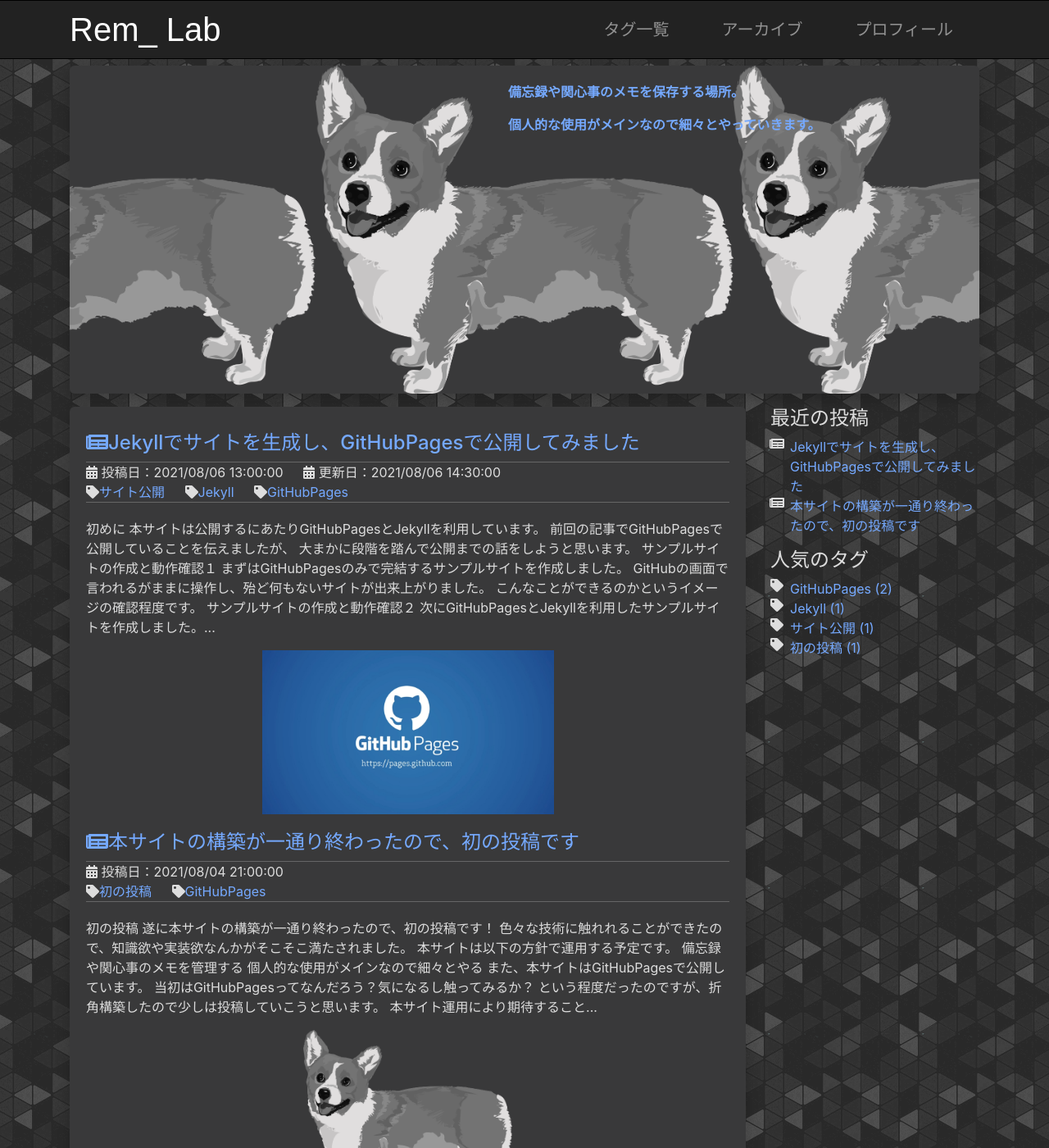
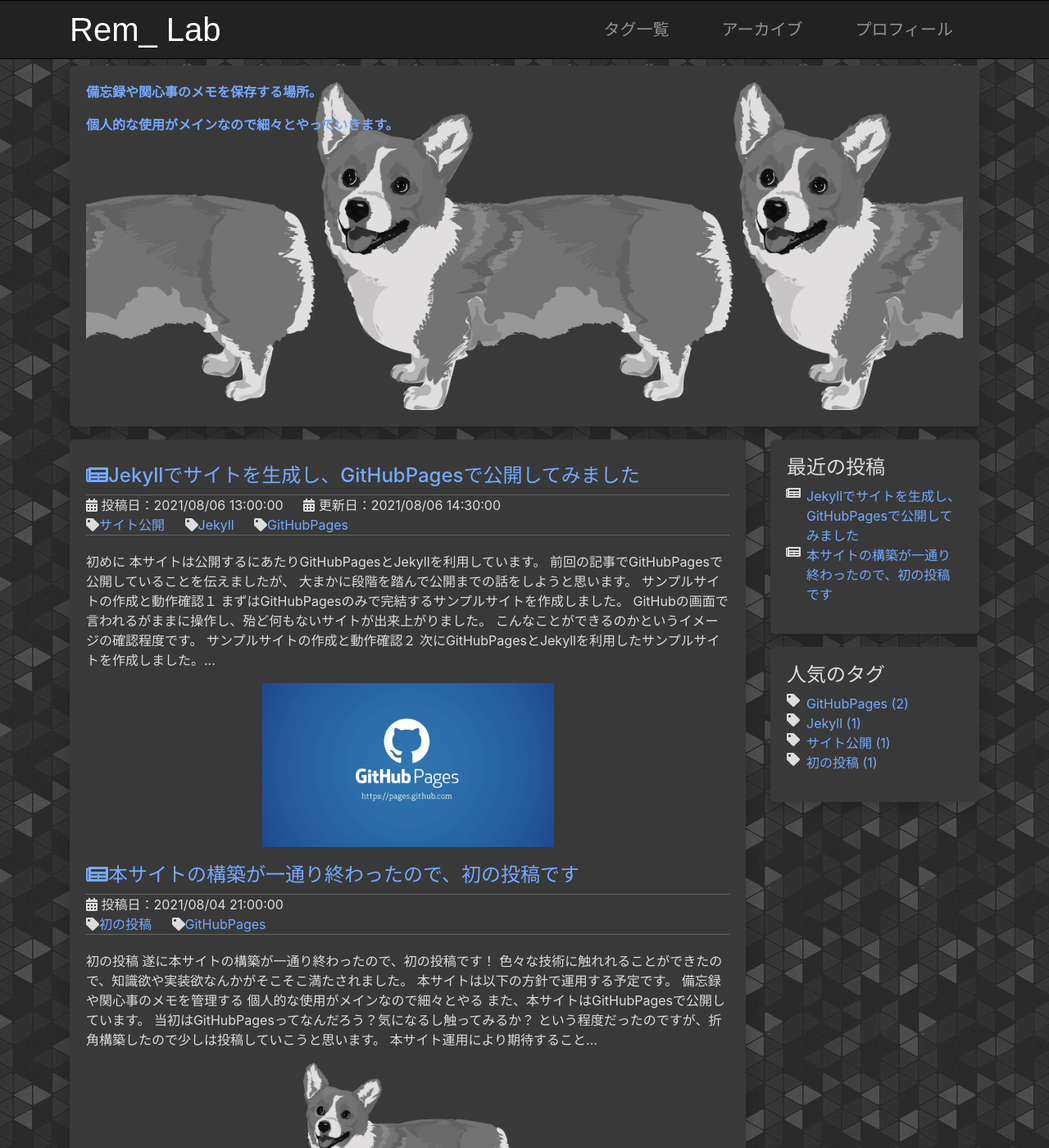
Before and after one commit to silverag-corgi/blog-old, a Jekyll site: the page built from index.html, in a window 1280 px wide and 1400 px high. Shown: the whole window at 82% size. Built offline with Jekyll 4.4.1, drawn with Linux system fonts in a browser that asks for light colours; the list of posts is cut into pages by our own code.

Commit message:
[c_mod] テーマ(JekyllCleanDark)編集
theme.css整理

```diff
--- a/_includes/footer.html
+++ b/_includes/footer.html
@@ -1,8 +1,6 @@
-    <footer class="footer-distributed">
+    <footer class="footer">
       <div class="container">
-        <div class="footer">
-          <p>{{ site.author }} &copy; {{ site.copyright }}</p>
-          {% include social.html %}
-        </div>
+        <p>{{ site.author }} &copy; {{ site.copyright }}</p>
+        {% include social.html %}
       </div>
     </footer>
--- a/_includes/sidebar.html
+++ b/_includes/sidebar.html
@@ -1,4 +1,4 @@
-<div class="sidebar ">
+<div class="sidebar-card ">
   <h2>最近の投稿</h2>
   <ul class="fa-ul">
     {% for post in site.posts limit:site.recent_posts %}
@@ -10,7 +10,7 @@
   </ul>
 </div>
 
-<div class="sidebar">
+<div class="sidebar-card">
   <h2>人気のタグ</h2>
 
   {% comment %}
--- a/_layouts/page.html
+++ b/_layouts/page.html
@@ -1,19 +1,21 @@
 {% include header.html %}
     <div class="wrapper">
       <div class="content">
-        <div class="container container-center">
+        <div class="container">
 
           <div class="row">
             <div class="col-md-12">
-              <div class="card site-header-img">
-                <span>{{ site.description }}</span>
+              <div class="site-card">
+                <div class="site-header-img">
+                  <span>{{ site.description }}</span>
+                </div>
               </div>
             </div>
           </div>
 
           <div class="row">
             <div class="col-md-9">
-              <div class="card">
+              <div class="post-card">
                 {{ content }}
               </div>
             </div>
--- a/assets/css/theme.scss
+++ b/assets/css/theme.scss
@@ -1,9 +1,32 @@
 ---
 ---
-@mixin font-size($size) {
-  font-size: $size;
-  font-size: calculateRem($size);
-}
+
+//******************************************************************************
+// HTML構成
+//******************************************************************************
+//
+// 01 | nav
+//    |   .container
+// 02 | .wrapper
+//    |   .content
+//    |     .container
+//    |       .row
+//    |         .col-md-12
+//    |           .site-card
+//    |       .row
+//    |         .col-md-9
+//    |           .post-card
+//    |         .col-md-3
+//    |           .sidebar-card
+//    |           .sidebar-card
+// 03 | .footer
+//    |   .container
+//
+
+//******************************************************************************
+// 関数
+//******************************************************************************
+
 @mixin transition($args...) {
   -webkit-transition: $args;
   -moz-transition: $args;
@@ -12,69 +35,38 @@
   transition: $args;
 }
 
-//********************************************************
-//                    Variables
-//********************************************************
+//******************************************************************************
+// 変数
+//******************************************************************************
 
-$accent-color: #75A9FF;
-$font-color: #dddddd;
-$background-color: #292929;
-$post-panel-color: #39393a;
-$footer-background-color: #292c2f;
-$note-color: #87CEFA;
-$warning-color: #ffff00;
+$font-accent-color:             #75A9FF; // Blue Style
+$font-color:                    #dddddd; // Gray Style
+
+$background-body-color:         #292929; // Black Style
+$background-navi-color:         #222222; // Black Style
+$background-site-card-color:    #39393a; // Black Style
+$background-post-card-color:    #39393a; // Black Style
+$background-sidebar-card-color: #39393a; // Black Style
+$background-footer-color:       #292929; // Black Style
+
+$note-color:                    #87CEFA; // Light Sky Blue
+$warning-color:                 #ffff00; // Yellow
 
 $site-header-img: 'pics/site-header/corgi01.png';
-$site-bg-img: 'pics/background/gplay.png';
-$site-icon-img: 'pics/icon/corgi01.jpg';
+$site-bg-img:     'pics/background/gplay.png';
+$site-icon-img:   'pics/icon/corgi01.jpg';
 
-//********************************************************
-//                  Common styles
-//********************************************************
+//******************************************************************************
+// タグ要素
+//******************************************************************************
+
 body {
   color: $font-color;
-  background: $background-color url($site-bg-img);
-}
-.site-header-img {
-  background-image: url($site-header-img);
-//background-repeat: no-repeat;
-  background-position: center;
-  background-size: contain;
-  height: 400px;
-  margin-bottom: 10px;
-  span {
-    color: $accent-color;
-    font-weight: bold;
-    width: 50%;
-    margin: 0 20px 0 auto;
-  }
-}
-.post-header-img {
-  background-repeat: no-repeat;
-  background-position: center;
-  background-size: contain;
-  height: 400px;
-  margin-bottom: 1rem;
-}
-.post-content-img {
-  background-repeat: no-repeat;
-  background-position: center;
-  background-size: contain;
-  height: 400px;
-  margin-bottom: 1rem;
-}
-.card {
-  background-color: $post-panel-color;
-  box-shadow: 0 0 0 0, 0 8px 16px rgba(0, 0, 0, 0.2);
-  border: 0px;
-  border-radius: 6px;
-  padding: 20px;
-  font-size: 16px;
-  margin-bottom: 1em;
+  background: $background-body-color url($site-bg-img);
 }
 
-h1 { font-size: 2em; }
-h2 { font-size: 1.5em; }
+h1 { font-size: 2.00em; }
+h2 { font-size: 1.50em; }
 h3 { font-size: 1.17em; }
 h4 { font-size: 1.12em; }
 h5 { font-size: 0.83em; }
@@ -94,203 +86,59 @@
   text-align: center;
 }
 
-blockquote {
-  color: #bbb;
-  font-size: 1em;
+a {
+  color: $font-accent-color;
 }
 
-a {
-  color: $accent-color;
-}
+table {
+  background-color: #333333;
+  margin: 0 auto 10px auto;
+  border-radius: 5px;
+  border-style: hidden;
 
-.page-link {
-  color: $font-color;
-  background-color: $background-color;
-}
-
-.fa-ul {
-  margin-left: 1.5em;
-}
-
-//********************************************************
-//                    Social Links
-//********************************************************
-ul.social-media {
-  text-align: center;
-  padding: 0 0 10px 0;
-  li {
-    display: inline-block;
+  th {
+    text-align: center;
+    padding: 0.5em 0.75em;
+    border: 1px solid #5e5e5e;
   }
-  li > a {
-    width: 45px;
-    height: 45px;
-    @include transition(color 0.2s);
-    display: inline-block;
-    color: white;
-    &:hover {
-      color: $accent-color;
-    }
+  td {
+    padding: 0.5em;
+    border: 1px solid #5e5e5e;
   }
 }
 
-
-//********************************************************
-//                    Share
-//********************************************************
-.share-bar{
-  text-align: right;
+table.wide {
+  width: 100%;
+  max-width: 100%;
 }
 
-ul.share-buttons {
-  list-style: none;
-  padding: 0;
-  li {
-    display: inline-block;
-    .fa-facebook-f,
-    .fa-twitter,
-    .fa-google-plus-g,
-    .fa-linkedin-in,
-    .fa-envelope,
-    .fa-pinterest-p {
-      color: #ffffff
-    }
-    a {
-      text-decoration: none;
-    }
-    -webkit-transition: -webkit-transform .4s;
-    -moz-transition: -moz-transform .4s;
-    -ms-transition: -ms-transform .4s;
-    -o-transition: -o-transform .4s;
-    transition: transform .4s;
-  }
+//******************************************************************************
+// ラッパー：要素を包む要素のスタイル
+//******************************************************************************
 
-  // Square frame
-  li.share-facebook .fa-square { color: #3B5998;}
-  li.share-twitter .fa-square { color: #55acee;}
-  li.share-google-plus .fa-square { color: #dd4b39;}
-  li.share-linkedin .fa-square { color: #4875B4;}
-  li.share-pinterest .fa-square { color: #BD081C;}
-  li.share-envelope .fa-square { color: #3B5998;}
-  // Circle frame
-  li.share-facebook .fa-circle { color: #3B5998;}
-  li.share-twitter .fa-circle { color: #55acee;}
-  li.share-google-plus .fa-circle { color: #dd4b39;}
-  li.share-linkedin .fa-circle { color: #4875B4;}
-  li.share-pinterest .fa-circle { color: #BD081C;}
-  li.share-envelope .fa-circle { color: #3B5998;}
-
-  li:hover {
-    -webkit-transform: scale(1.3,1.3);
-    -moz-transform: scale(1.3,1.3);
-    -ms-transform: scale(1.3,1.3);
-    -o-transform: scale(1.3,1.3);
-    transform: scale(1.3,1.3);
-  }
+.wrapper {
+  padding-top: 80px;
+  min-height: 100%;
+  position: relative;
 }
 
-//********************************************************
-//                    Post
-//********************************************************
-div.posts {
-
-}
-div.post {
-
-}
-h2.post-title {
-  padding-top: 10px;
-  text-align: left;
-}
-div.post-meta {
-  z-index: 1;
-  border-width: 1px 0;
-  border-color: #666666;
-  border-style: solid;
-  margin: 0 0 20px;
-  .post-time, .post-tag {
-    display: inline;
-    ul {
-      margin: 0;
-      padding: 0;
-    }
-    ul > li {
-      display: inline-block;
-      padding: 0 20px 0 0;
-    }
-  }
-}
-div.post-desc {
-
-}
-div.post-image {
-  background-repeat: no-repeat;
-  background-position: center;
-  background-size: contain;
-  height: 200px;
-  margin-bottom: 10px;
-}
-div.post-navi {
-
-}
-div.post-footer {
-  height: 40px;
-  display: table;
-  width: 100%;
-  position: relative;
-  margin-top: 32px;
-  text-align: center;
+.content {
+  padding-bottom: 200px;
 }
 
-//********************************************************
-//                    Note / Warning
-//********************************************************
-blockquote{
-  border-left: 2px solid #666;
-  padding-left: 20px;
-  font-style: italic;
-}
+//******************************************************************************
+// ヘッダ：ナビバーやサイトヘッダ画像のスタイル
+//******************************************************************************
 
-blockquote.note p,
-blockquote.warning p{
-  height: 48px;
-  vertical-align: middle;
-  padding: 10px;
-  font-style: normal;
-}
-
-.note {
-  font-style: normal;
-  position:relative;
-  border: 0;
-  padding-left: 30px;
-}
-.note:before {
-  font-style: normal;
-  content: "\f06a";
-  font-size: 2em;
-  font-family: "Font Awesome 5 Free";
-  font-weight: 900;
-  left: 0;
-  position:absolute;
-  top: 0;
-  color: $note-color;
-}
-.warning:before {
-  content: "\f071";
-  color: $warning-color;
-}
-
-//********************************************************
-//                    Header
-//********************************************************
 nav {
-  background-color: #222;
+  background-color: $background-navi-color;
   border-color: #080808;
   font-size: 20px;
   font-family: "Ubuntu", sans-serif;
   padding: 0 10px !important;
   border-top: 1px #000000 solid;
   border-bottom: 1px #000000 solid;
+
   .navbar-brand, .nav-link {
     color: #777;
     @include transition(color 0.31s);
@@ -326,116 +174,271 @@
   }
 }
 
-//********************************************************
-//                 Table
-//********************************************************
+.site-card {
+  background-color: $background-site-card-color;
+  box-shadow: 0 0 0 0, 0 8px 16px rgba(0, 0, 0, 0.2);
+  border: 0px;
+  border-radius: 6px;
+  padding: 20px;
+  font-size: 16px;
+  margin-bottom: 1em;
 
-.post-content > table {
-  background-color: #333333;
-  margin: 0 auto 10px;
-  border-top-left-radius: 5px;
-  border-top-right-radius: 5px;
-
-  tbody {
-    box-shadow: inset 0 1px 10px rgba(0, 0, 0, 0.3), 0 1px 0 rgba(255, 255, 255, 0.1), 0 -1px 0 rgba(0, 0, 0, 0.5);
-  }
-
-  th {
-    text-transform: uppercase;
-    text-align: center;
-    padding: .5em .75em;
-  }
-  td {
-    padding: .5em;
-  }
-
-}
-
-table.wide {
-  width: 100%;
-  max-width: 100%;
-}
-
-table.inner-borders {
-  border-collapse: collapse;
-  border-style: hidden;
-  td {
-    border: 1px solid #5e5e5e;
+  .site-header-img {
+    background-image: url($site-header-img);
+//  background-repeat: no-repeat;
+    background-position: center;
+    background-size: contain;
+    height: 400px;
+    span {
+      color: $font-accent-color;
+      font-weight: bold;
+      display: block;
+    }
   }
 }
 
-//********************************************************
-//                    Footer
-//********************************************************
+//******************************************************************************
+// フッタ：著作権情報やSNSアイコンのスタイル
+//******************************************************************************
+
 .footer {
-  text-align: center;
-}
-
-.footer-distributed {
-  background-color: $footer-background-color;
+  background-color: $background-footer-color;
   font: normal 16px sans-serif;
   padding: 20px 25px;
-  margin-top: 80px;
   text-align: center;
+  width: 100%;
   bottom: 0;
-  left: 0;
-  width: 100%;
   position: absolute;
 }
 
-.box h3{
-	text-align:center;
-	position:relative;
-	top:80px;
-}
-.box {
-	width:70%;
-	height:200px;
-	background:#FFF;
-	margin:40px auto;
-}
-.wrapper{
-  padding-top: 80px;
-  min-height: 100%;
-  position: relative;
-}
-.content{
-  padding-bottom: 250px;
+//******************************************************************************
+// サイドバー
+//******************************************************************************
+
+.sidebar-card {
+  background-color: $background-sidebar-card-color;
+  box-shadow: 0 0 0 0, 0 8px 16px rgba(0, 0, 0, 0.2);
+  border: 0px;
+  border-radius: 6px;
+  padding: 20px;
+  font-size: 16px;
+  margin-bottom: 1em;
 }
 
-.post-content h1,
-.post-content h2,
-.post-content h3,
-.post-content h4,
-.post-content h5,
-.post-content h6 {
-  padding-top: 50px;
-  margin-top: -50px;
+//******************************************************************************
+// 記事
+//******************************************************************************
+
+.posts {
+  .post {
+    .post-title {
+      padding-top: 10px;
+    }
+    .post-desc {
+
+    }
+    .post-image {
+      background-repeat: no-repeat;
+      background-position: center;
+      background-size: contain;
+      height: 200px;
+      margin-bottom: 10px;
+    }
+  }
 }
 
-
-// Scrollbar
-::-webkit-scrollbar {
-  width: 16px;
+.fa-ul {
+  margin-left: 1.5em;
 }
 
-::-webkit-scrollbar-track {
-  background: #343434;
+.post-meta {
+  border-width: 1px 0;
+  border-color: #666666;
+  border-style: solid;
+  margin: 0 0 20px;
+
+  .post-time,
+  .post-tag {
+    display: inline;
+    ul {
+      margin: 0;
+      padding: 0;
+    }
+    ul > li {
+      display: inline-block;
+      padding: 0 20px 0 0;
+    }
+  }
 }
 
-::-webkit-scrollbar-thumb {
-  background: #171717;
+.post-card {
+  background-color: $background-post-card-color;
+  box-shadow: 0 0 0 0, 0 8px 16px rgba(0, 0, 0, 0.2);
+  border: 0px;
+  border-radius: 6px;
+  padding: 20px;
+  font-size: 16px;
+  margin-bottom: 1em;
+
+  .post-header-img {
+    background-repeat: no-repeat;
+    background-position: center;
+    background-size: contain;
+    height: 400px;
+  }
+  .post-content {
+    h1,
+    h2,
+    h3,
+    h4,
+    h5,
+    h6 {
+      margin: 25px 0;
+      border-bottom: 1px solid gray;
+    }
+  }
+  .post-content-img {
+    background-repeat: no-repeat;
+    background-position: center;
+    background-size: contain;
+    height: 400px;
+  }
+  .post-navi {
+
+  }
 }
 
-::-webkit-scrollbar-thumb:hover {
-  background: #202020;
+.page-link {
+  color: $font-color;
+  background-color: $background-body-color;
 }
 
+//******************************************************************************
+// SNSアイコン
+//******************************************************************************
 
-//********************************************************
-//       Custom classes to apply to block elements,
-//  more info: http://pavelmakhov.com/2015/12/images-in-jekyll
-//********************************************************
+ul.social-media {
+  text-align: center;
+  padding: 0 0 10px 0;
+  li {
+    display: inline-block;
+  }
+  li > a {
+    width: 45px;
+    height: 45px;
+    @include transition(color 0.2s);
+    display: inline-block;
+    color: white;
+    &:hover {
+      color: $font-accent-color;
+    }
+  }
+}
+
+//******************************************************************************
+// SNS共有
+//******************************************************************************
+
+.share-bar{
+  text-align: right;
+}
+
+ul.share-buttons {
+  list-style: none;
+  padding: 0;
+  li {
+    display: inline-block;
+    .fa-facebook-f,
+    .fa-twitter,
+    .fa-google-plus-g,
+    .fa-linkedin-in,
+    .fa-envelope,
+    .fa-pinterest-p {
+      color: #ffffff
+    }
+    a {
+      text-decoration: none;
+    }
+    -webkit-transition: -webkit-transform .4s;
+    -moz-transition: -moz-transform .4s;
+    -ms-transition: -ms-transform .4s;
+    -o-transition: -o-transform .4s;
+    transition: transform .4s;
+  }
+
+  // Square frame
+  li.share-facebook .fa-square { color: #3B5998;}
+  li.share-twitter .fa-square { color: #55acee;}
+  li.share-google-plus .fa-square { color: #dd4b39;}
+  li.share-linkedin .fa-square { color: #4875B4;}
+  li.share-pinterest .fa-square { color: #BD081C;}
+  li.share-envelope .fa-square { color: #3B5998;}
+
+  // Circle frame
+  li.share-facebook .fa-circle { color: #3B5998;}
+  li.share-twitter .fa-circle { color: #55acee;}
+  li.share-google-plus .fa-circle { color: #dd4b39;}
+  li.share-linkedin .fa-circle { color: #4875B4;}
+  li.share-pinterest .fa-circle { color: #BD081C;}
+  li.share-envelope .fa-circle { color: #3B5998;}
+
+  li:hover {
+    -webkit-transform: scale(1.3,1.3);
+    -moz-transform: scale(1.3,1.3);
+    -ms-transform: scale(1.3,1.3);
+    -o-transform: scale(1.3,1.3);
+    transform: scale(1.3,1.3);
+  }
+}
+
+//******************************************************************************
+// ノート、警告、引用文
+//******************************************************************************
+
+.note {
+  font-style: normal;
+  position:relative;
+  border: 0;
+  padding-left: 30px;
+}
+
+.note:before {
+  font-style: normal;
+  content: "\f06a";
+  font-size: 2em;
+  font-family: "Font Awesome 5 Free";
+  font-weight: 900;
+  left: 0;
+  position:absolute;
+  top: 0;
+  color: $note-color;
+}
+
+.warning:before {
+  content: "\f071";
+  color: $warning-color;
+}
+
+blockquote {
+  color: #bbb;
+  font-size: 1em;
+  border-left: 2px solid #666;
+  padding-left: 20px;
+  font-style: italic;
+}
+
+blockquote.note p,
+blockquote.warning p {
+  height: 48px;
+  vertical-align: middle;
+  padding: 10px;
+  font-style: normal;
+}
+
+//******************************************************************************
+// キー：ショートカットキーなどのスタイル
+//******************************************************************************
+
 .key {
   font-size: 1.0em;
   box-shadow: 1px 0 1px 0 #555, 0 1px 0 2px #888, 0 2px 0 2px #777;
@@ -445,12 +448,12 @@
   margin: 2px 3px;
   padding: 0px 5px;
 }
-.center-image
-{
-  margin: 0 auto;
-  display: block;
-}
-.filename{
+
+//******************************************************************************
+// ファイル名
+//******************************************************************************
+
+.filename {
   background-color: #292929;
   color: lightgrey;
   border-top-left-radius: 3px;
@@ -465,21 +468,3 @@
     margin: 0;
   }
 }
-
-//********************************************************
-
-@media (min-width: 1000px) {
-  .twoRow .navbar-collapse {
-    clear: left;
-  }
-  .footer-distributed .footer {
-    text-align: center;
-  }
-  .footer-distributed .footer {
-    float: none;
-    margin: 0 auto 20px;
-  }
-  .footer-distributed .footer {
-    line-height: 1.8;
-  }
-}
```
Also changed, not shown: _layouts/home.html (+0 -9 lines), _layouts/post.html (+6 -4 lines).
